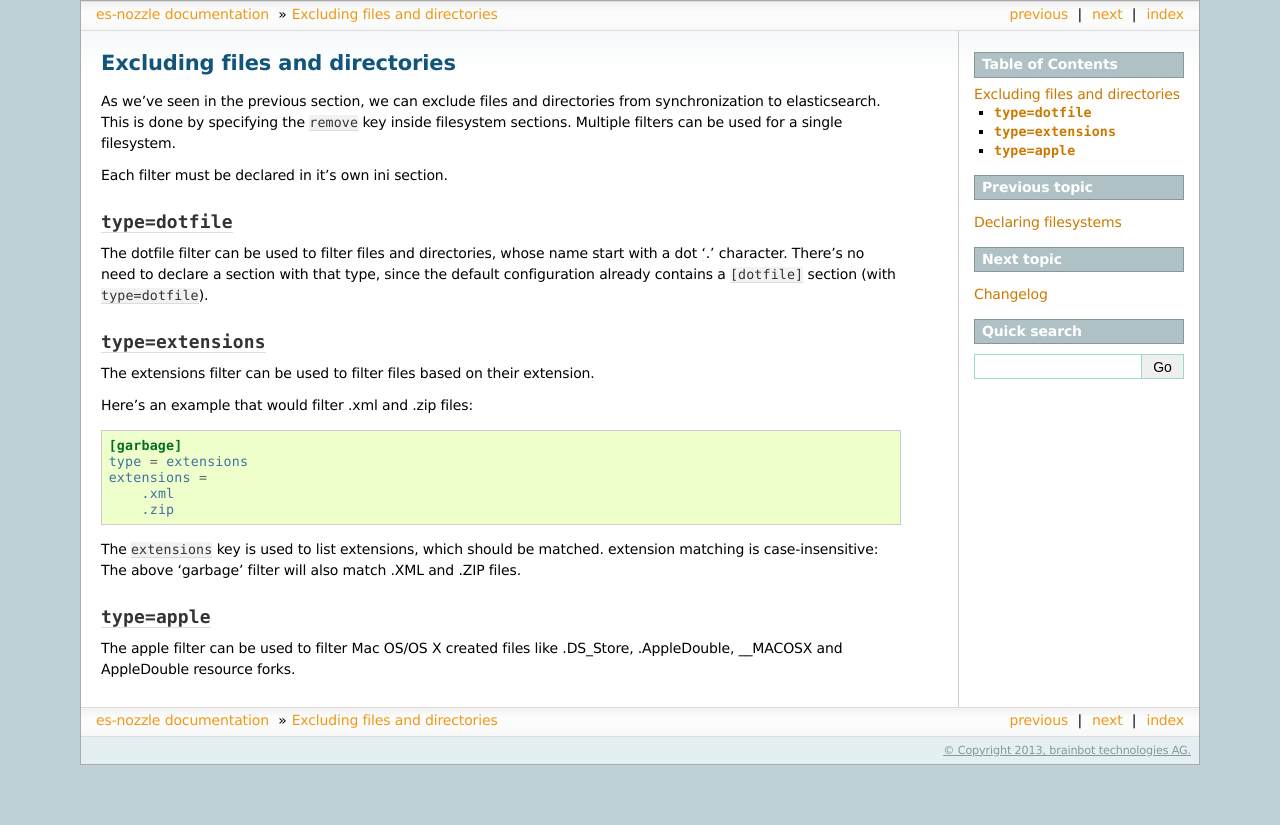
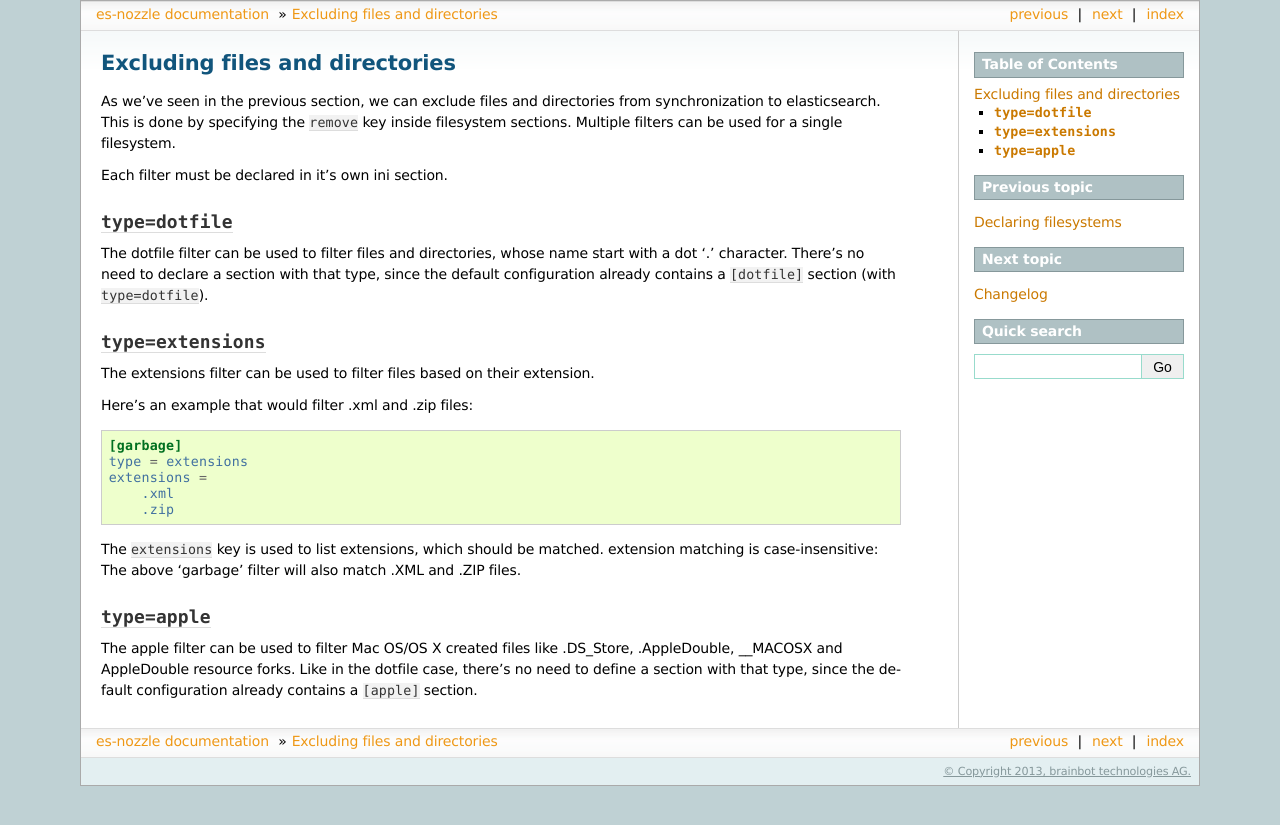
Before and after one commit to brainbot-com/es-nozzle, a Sphinx documentation site: the page built from doc/filters.rst, in a window 1280 px wide. Shown: the top 825 px of the page. Built offline with Sphinx 7.4.7, drawn with Linux system fonts in a browser that asks for light colours; the version number could not be read and is left out.

Commit message:
mention predefined [apple] section

```diff
--- a/doc/filters.rst
+++ b/doc/filters.rst
@@ -42,3 +42,6 @@ filter will also match .XML and .ZIP files.
 -------------------
 The apple filter can be used to filter Mac OS/OS X created files like
 .DS_Store, .AppleDouble, __MACOSX and AppleDouble resource forks.
+Like in the dotfile case, there's no need to define a section with
+that type, since the default configuration already contains a
+``[apple]`` section.
```
